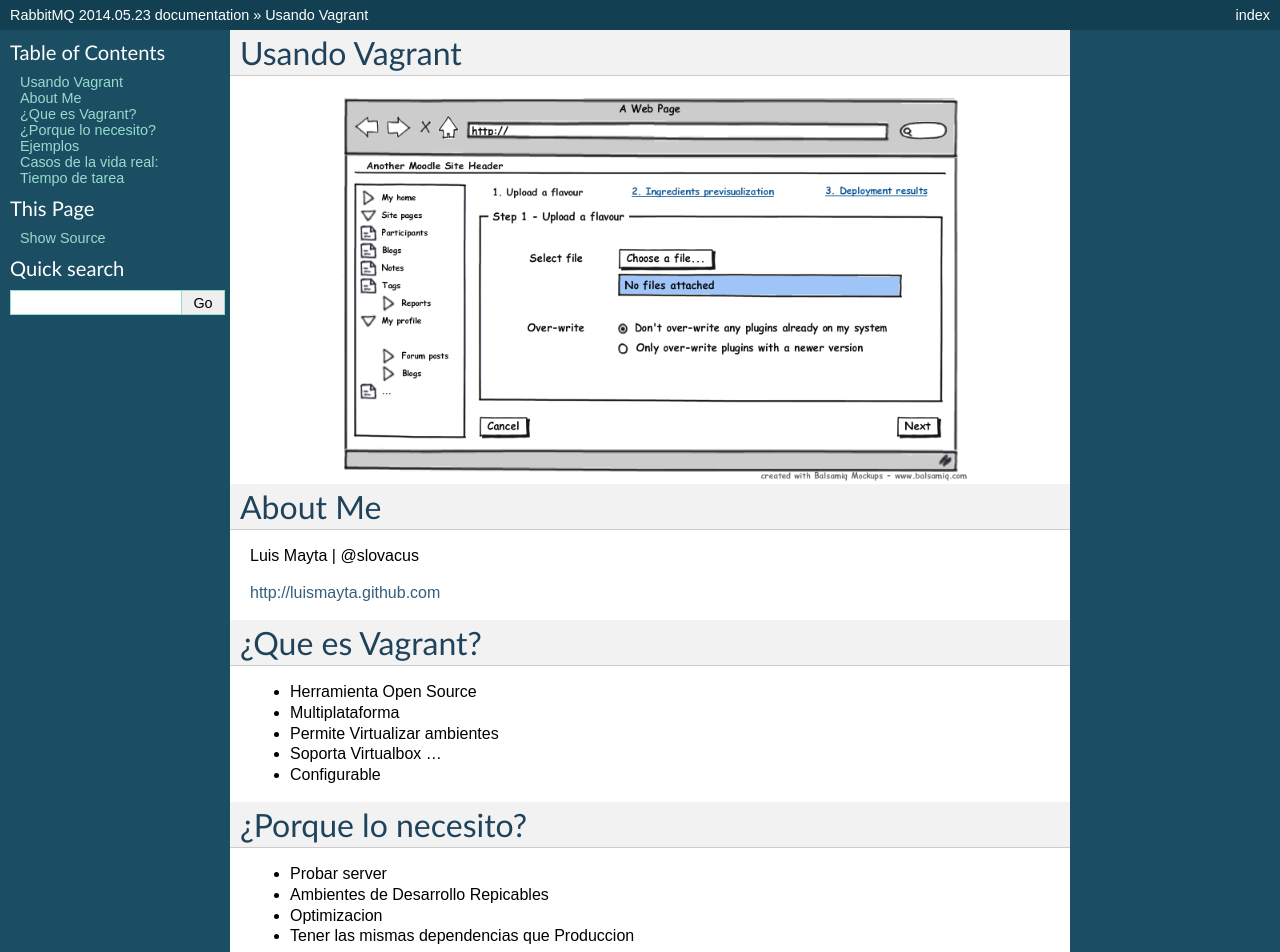
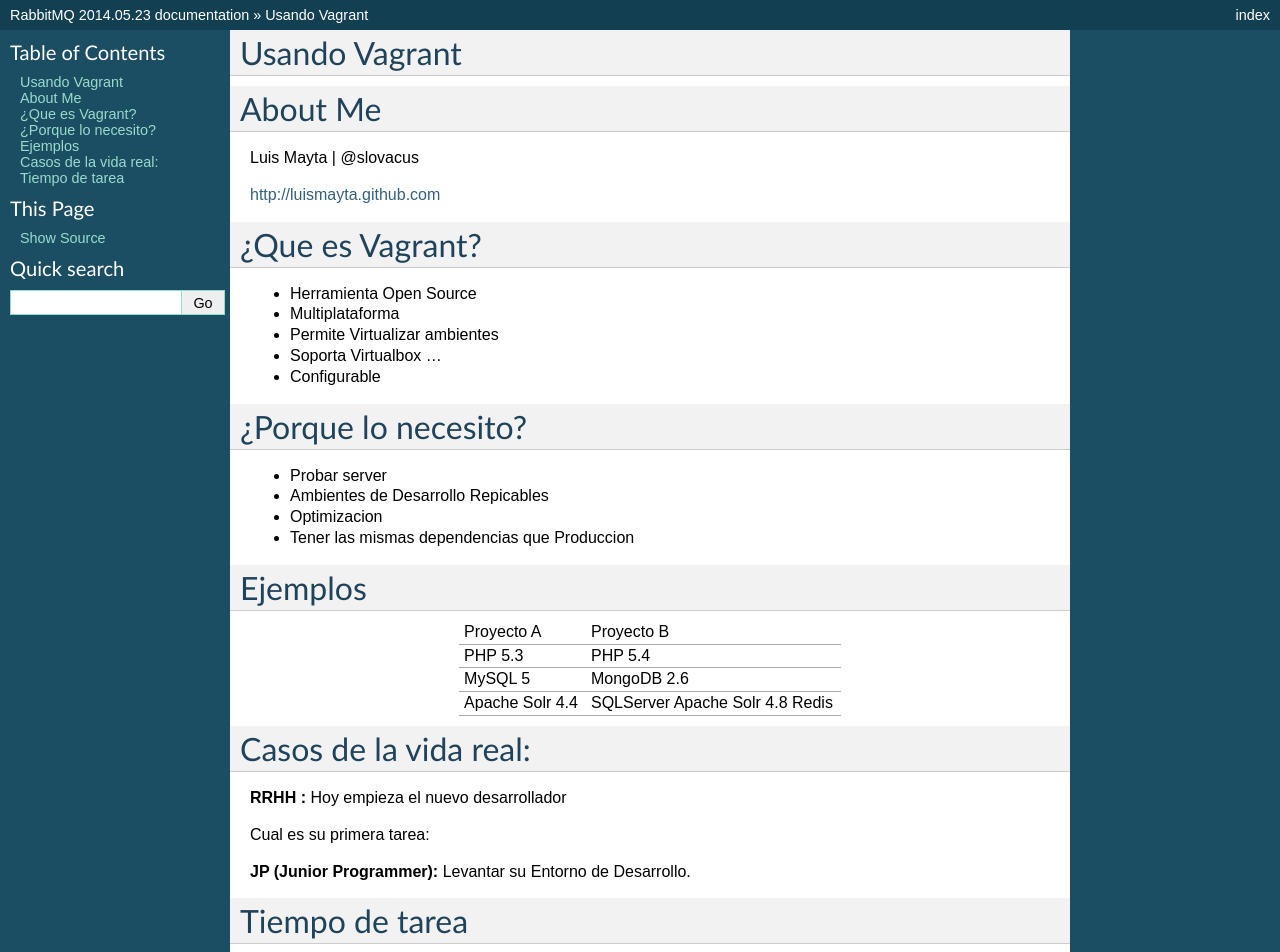
Before and after one commit to evangelizandolaweb/expo-vagrant, a Sphinx documentation site: the page built from source/index.rst, in a window 1280 px wide. Shown: the top 952 px of the page. Built offline with Sphinx 7.4.7, drawn with Linux system fonts in a browser that asks for light colours; formulas are drawn with MathJax 3.

Commit message:
deleting image mockup

```diff
--- a/source/index.rst
+++ b/source/index.rst
@@ -1,9 +1,7 @@
 
 Usando Vagrant
 ==============
-.. image:: ./_static/images/slides/upload_image.png
-            :width: 80%
-            :align: center
+
 
 About Me
 ========
```
